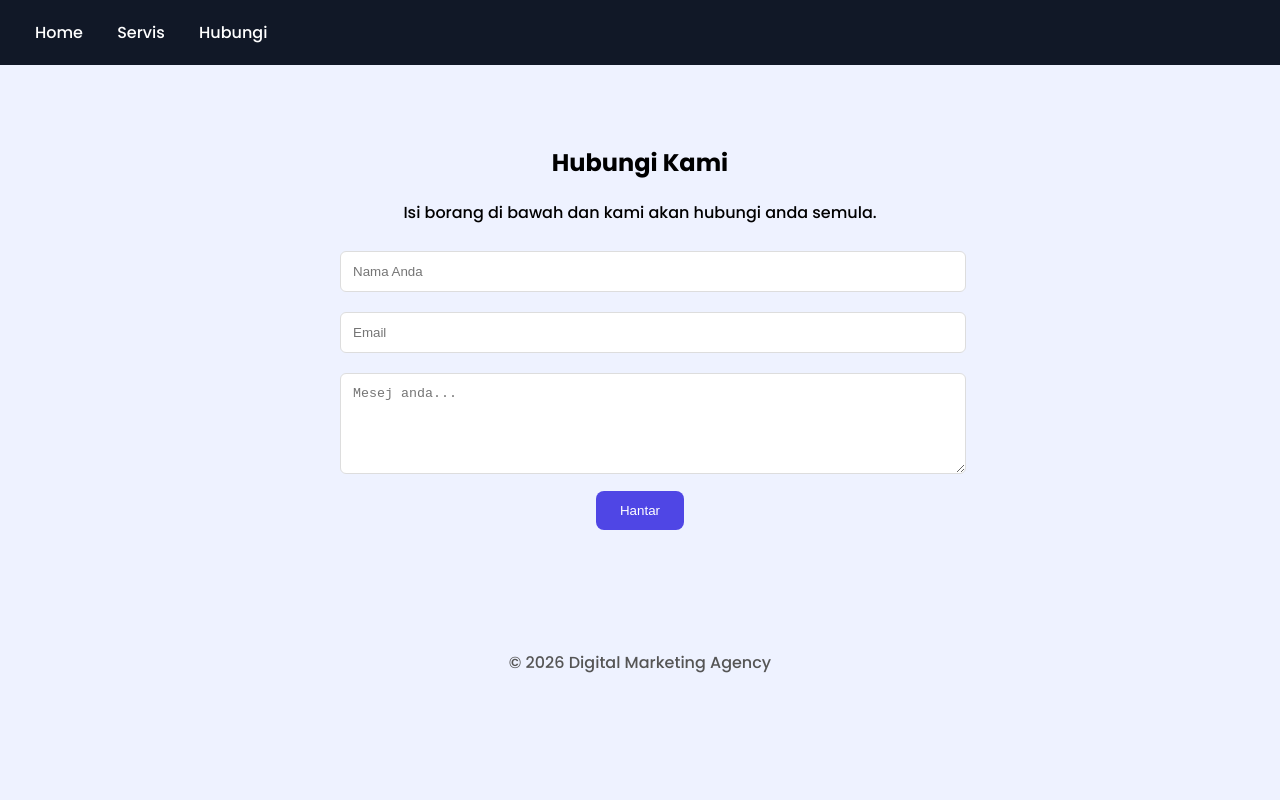
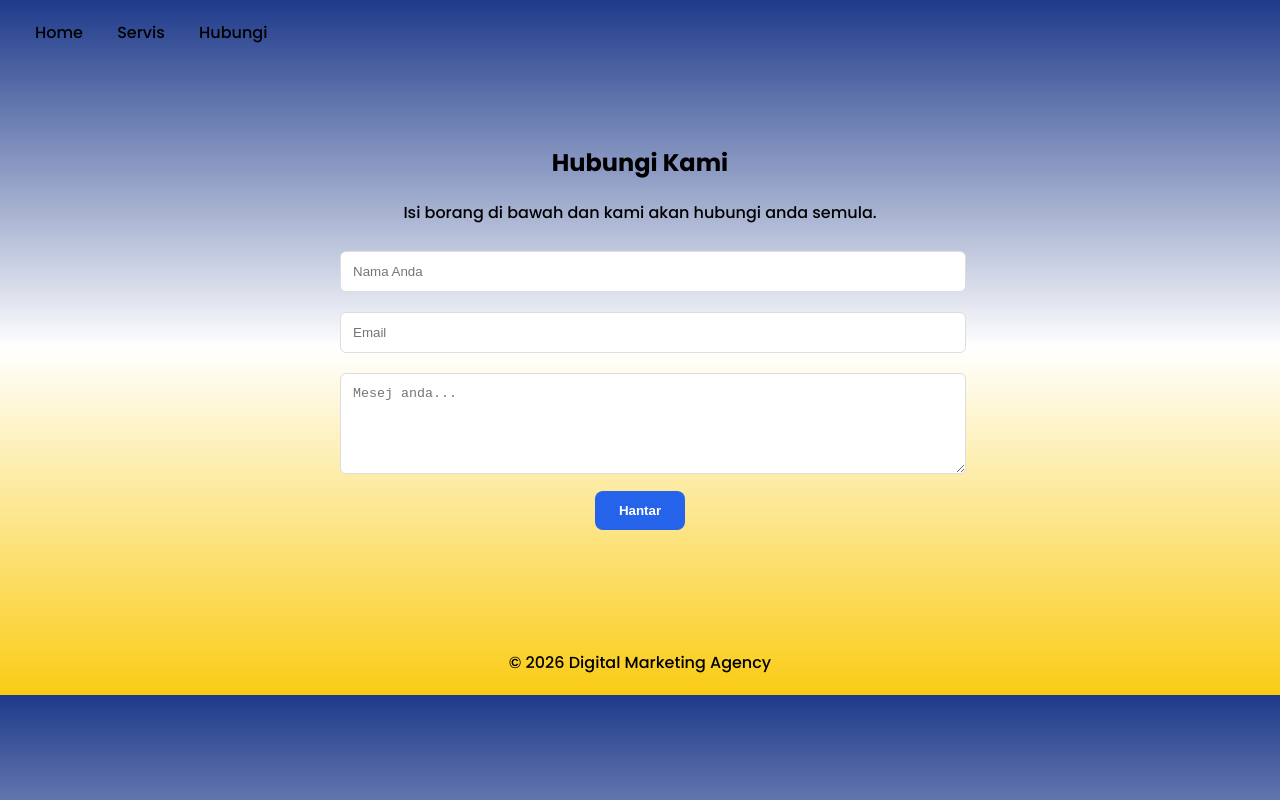
Before and after one commit to manody45/Naim-digital-marketing, a plain HTML site: page contact.html in a window 1280 px wide. Drawn offline with Linux system fonts and the light colour scheme.

Commit message:
Update contact.html

```diff
--- a/contact.html
+++ b/contact.html
@@ -6,16 +6,54 @@
     <title>Digital Marketing | Hubungi</title>
     <link href="https://fonts.googleapis.com/css2?family=Poppins:wght@300;500;700&display=swap" rel="stylesheet">
     <style>
-        body { margin:0; font-family:Poppins,sans-serif; background:#eef2ff; }
-        header { background:#111827; padding:20px; color:white; }
-        nav a { margin:0 15px; color:white; text-decoration:none; font-weight:500; }
-        .contact { padding:60px 20px; max-width:600px; margin:auto; text-align:center; }
+        body {
+            margin:0;
+            font-family:Poppins,sans-serif;
+            background: linear-gradient(to bottom, #1e3a8a, #ffffff, #facc15);
+        }
+        header {
+            background:transparent;
+            padding:20px;
+            color:#000;
+        }
+        nav a {
+            margin:0 15px;
+            color:#000;
+            text-decoration:none;
+            font-weight:500;
+        }
+        .contact {
+            padding:60px 20px;
+            max-width:600px;
+            margin:auto;
+            text-align:center;
+            color:#000;
+        }
         input, textarea {
-            width:100%; padding:12px; margin:10px 0; border-radius:6px; border:1px solid #ddd;
+            width:100%;
+            padding:12px;
+            margin:10px 0;
+            border-radius:6px;
+            border:1px solid #ddd;
         }
-        button { background:#4f46e5; color:white; border:none; padding:12px 24px; border-radius:8px; cursor:pointer; }
-        button:hover { background:#4338ca; }
-        footer { text-align:center; padding:20px; margin-top:40px; color:#555; }
+        button {
+            background:#2563eb;
+            color:white;
+            border:none;
+            padding:12px 24px;
+            border-radius:8px;
+            cursor:pointer;
+            font-weight:600;
+        }
+        button:hover {
+            background:#1d4ed8;
+        }
+        footer {
+            text-align:center;
+            padding:20px;
+            margin-top:40px;
+            color:#000;
+        }
     </style>
 </head>
 <body>
```
